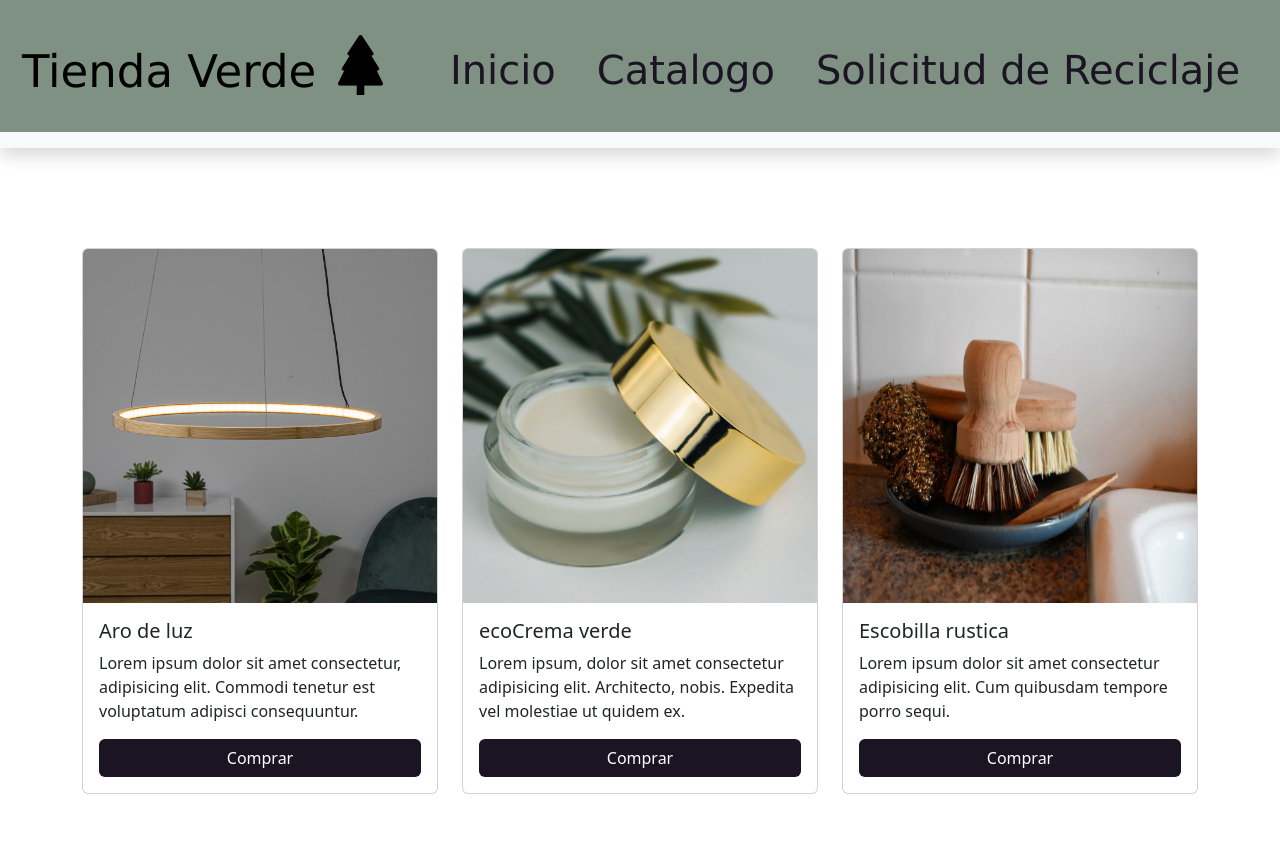
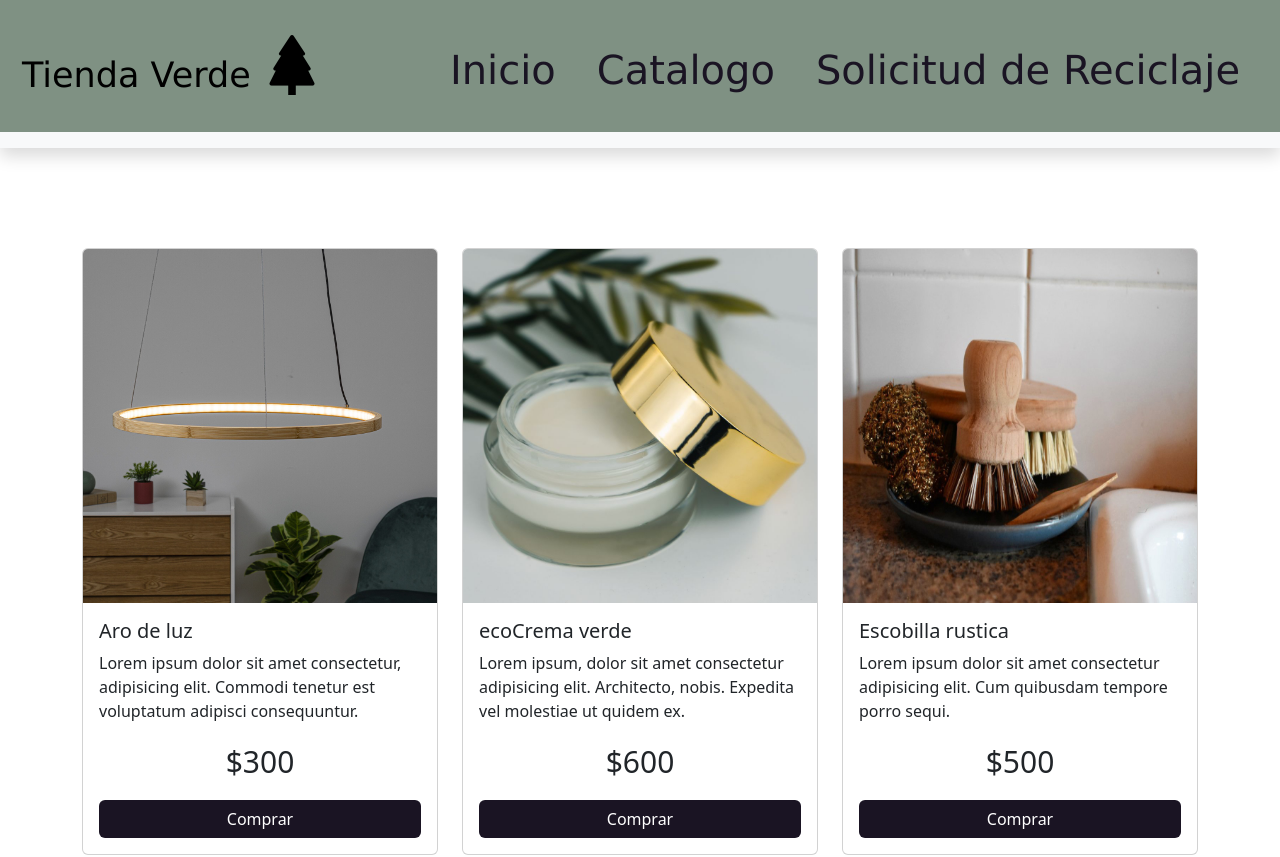
Before and after one commit to iari4as/CER1-ARIASISAAC, a plain HTML site: page CER1-ARIASISAAC/catalogo.html in a window 1280 px wide. Shown: the top 857 px of the page. Drawn offline with nearby package versions, Linux system fonts and the light colour scheme.

Commit message:
precio y fuente se modificaron

```diff
--- a/CER1-ARIASISAAC/catalogo.html
+++ b/CER1-ARIASISAAC/catalogo.html
@@ -52,6 +52,7 @@
                     <div class="card-body">
                         <h5 class="card-title">Aro de luz</h5>
                         <p class="card-text">Lorem ipsum dolor sit amet consectetur, adipisicing elit. Commodi tenetur est voluptatum adipisci consequuntur.</p>
+                        <p class="card-text precio">$300</p>
                         <a href="#" class="btn btn">Comprar</a>
                     </div>
                 </div>
@@ -64,6 +65,7 @@
                     <div class="card-body">
                         <h5 class="card-title">ecoCrema verde</h5>
                         <p class="card-text">Lorem ipsum, dolor sit amet consectetur adipisicing elit. Architecto, nobis. Expedita vel molestiae ut quidem ex.</p>
+                        <p class="card-text precio">$600</p>
                         <a href="#" class="btn btn">Comprar</a>
                     </div>
                 </div>
@@ -76,6 +78,7 @@
                     <div class="card-body">
                         <h5 class="card-title">Escobilla rustica</h5>
                         <p class="card-text">Lorem ipsum dolor sit amet consectetur adipisicing elit. Cum quibusdam tempore porro sequi.</p>
+                        <p class="card-text precio">$500</p>
                         <a href="#" class="btn btn">Comprar</a>
                     </div>
                 </div>
@@ -88,6 +91,7 @@
                     <div class="card-body">
                         <h5 class="card-title">ecoCepillo verde</h5>
                         <p class="card-text">Lorem, ipsum dolor sit amet consectetur adipisicing elit. Tempora hic tenetur, reprehenderit necessitatibus aperiam accusamus quis!</p>
+                        <p class="card-text precio">$900</p>
                         <a href="#" class="btn btn">Comprar</a>
                     </div>
                 </div>
@@ -99,6 +103,7 @@
                     <div class="card-body">
                         <h5 class="card-title">ecoJabon blanco</h5>
                         <p class="card-text">Lorem, ipsum dolor sit amet consectetur adipisicing elit. Nihil animi quidem impedit dicta culpa quo.</p>
+                        <p class="card-text precio">$200</p>
                         <a href="#" class="btn btn">Comprar</a>
                     </div>
                 </div>
@@ -110,6 +115,7 @@
                     <div class="card-body">
                         <h5 class="card-title">lampara de madera</h5>
                         <p class="card-text">Lorem ipsum dolor sit amet consectetur adipisicing elit. Ad, quasi? Consectetur, perferendis!</p>
+                        <p class="card-text precio">$700</p>
                         <a href="#" class="btn btn">Comprar</a>
                     </div>
                 </div>
--- a/CER1-ARIASISAAC/css/catalogo.css
+++ b/CER1-ARIASISAAC/css/catalogo.css
@@ -8,7 +8,7 @@
 }
 .navbar-brand{
     margin-left: 10px;
-    font-size: 45px;
+    font-size: 35px;
 }
 .nav-link{
     color: #1A1423;
@@ -48,6 +48,11 @@ footer{
     color: #fff;
     width: 100%;
 }
+/*precio*/
+.precio{
+    text-align: center;
+    font-size: 30px;
+}
 .btn:hover{
     background-color: #586F6B;
     color: #fff;
--- a/CER1-ARIASISAAC/css/index.css
+++ b/CER1-ARIASISAAC/css/index.css
@@ -4,7 +4,7 @@
 }
 .navbar-brand{
     margin-left: 10px;
-    font-size: 45px;
+    font-size: 35px;
 }
 .nav-link{
     color: #1A1423;
--- a/CER1-ARIASISAAC/css/solicitud.css
+++ b/CER1-ARIASISAAC/css/solicitud.css
@@ -4,7 +4,7 @@
 }
 .navbar-brand{
     margin-left: 10px;
-    font-size: 45px;
+    font-size: 35px;
 }
 .nav-link{
     color: #1A1423;
```
